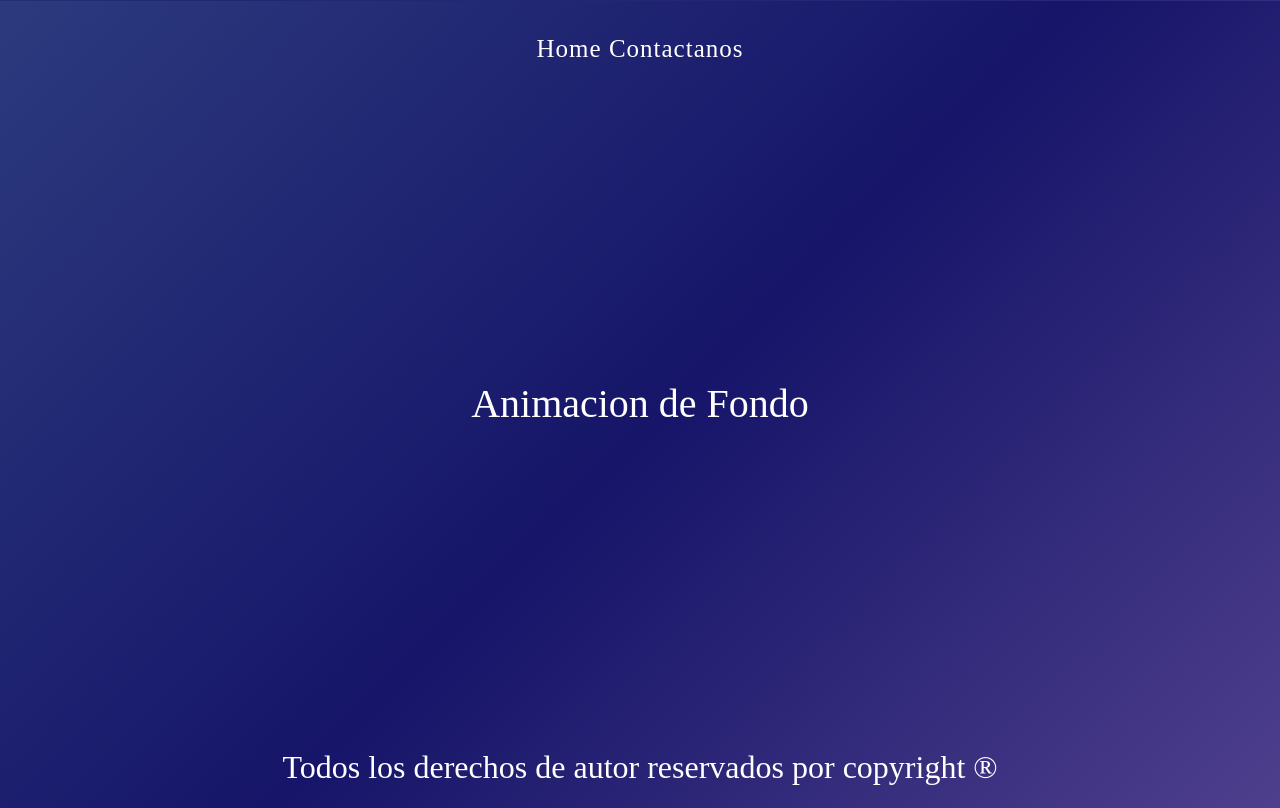
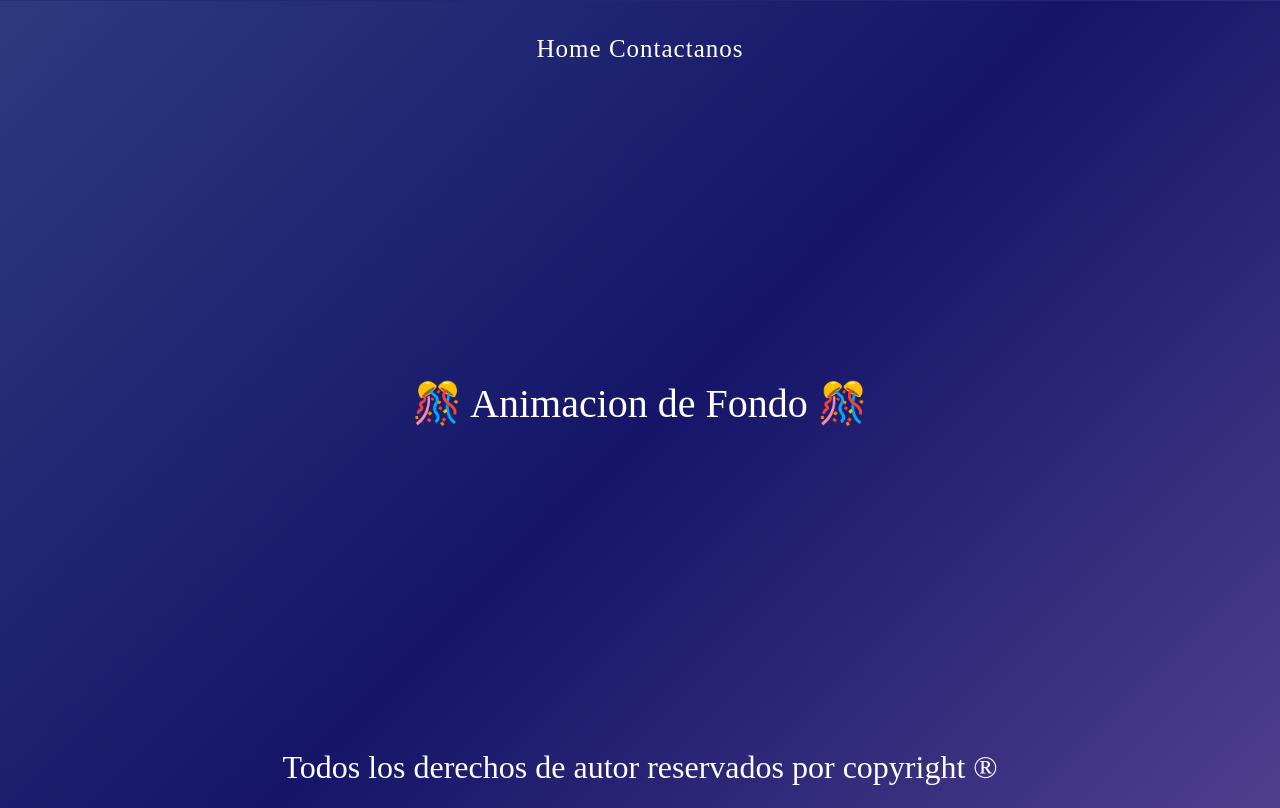
Before and after one commit to k4reuz/AnimacionFondo, a plain HTML site: page index.html in a window 1280 px wide. Shown: the top 808 px of the page. Drawn offline with nearby package versions, Linux system fonts and the light colour scheme.

Commit message:
agrego emoji al h1 del class=texto :D

```diff
--- a/index.html
+++ b/index.html
@@ -17,7 +17,7 @@
         </nav>
     </header>
     <div class="texto">
-        <h1>Animacion de Fondo</h1>
+        <h1>🎊 Animacion de Fondo 🎊</h1>
     </div>
     <footer>
         <h2>Todos los derechos de autor reservados por copyright ®</h2>
```
